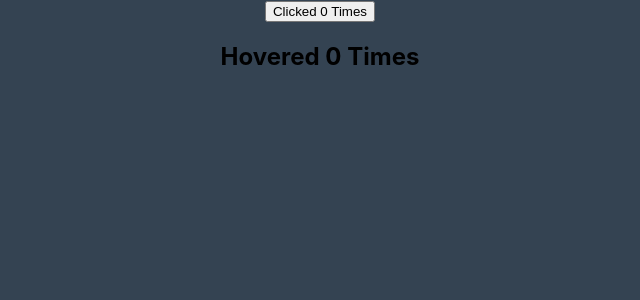
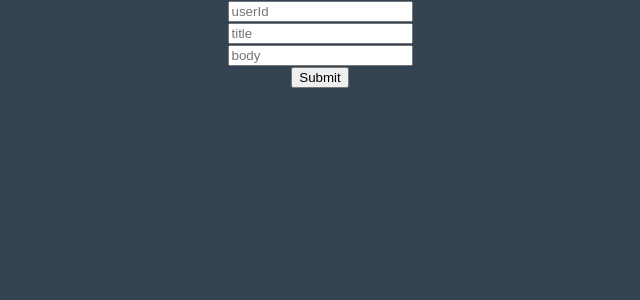
Before and after one commit to Anas07git/React-Practice, a React (Create React App) app: page / in a window 1280 px wide. Shown: the top 300 px of the page, without its empty margins (320-960 px from the left). Built offline with nearby package versions, Linux system fonts and the light colour scheme.

Commit message:
ContextAPI

```diff
--- a/package.json
+++ b/package.json
@@ -6,6 +6,7 @@
     "@testing-library/jest-dom": "^5.17.0",
     "@testing-library/react": "^13.4.0",
     "@testing-library/user-event": "^13.5.0",
+    "axios": "^1.6.2",
     "react": "^18.2.0",
     "react-dom": "^18.2.0",
     "react-scripts": "5.0.1",
@@ -14,7 +15,7 @@
   "scripts": {
     "start": "react-scripts start",
     "build": "react-scripts build",
-    "test":  "react-scripts test",
+    "test": "react-scripts test",
     "eject": "react-scripts eject"
   },
   "eslintConfig": {
--- a/src/App.js
+++ b/src/App.js
@@ -1,36 +1,40 @@
-import logo from './logo.svg';
-import './App.css';
-import Greet from './components/Greet';
-import Welcome from './components/Welcome';
-import { Jsx } from './components/Jsx';
-import WelcomeState from './components/WelcomeState';
-import Count from './components/Count';
-import FunClick from './components/FunClick';
-import ClassClick from './components/ClassClick';
-import EventBInd from './components/EventBInd';
-import ParentComp from './components/ParentComp';
-import CondtionalRender from './components/CondtionalRender';
-import Rough from './components/Rough';
-import NameList from './components/NameList';
-import Stylesheet from './components/Stylesheet';
-import Inline from './components/Inline';
-import './appStyle.css'
-import styles from './appStyle.module.css'
-import Form from './components/Form';
-import LifeCycleA from './components/LifeCycleA';
-import LifeCycleX from './components/LifeCycleX';
-import Fragment from './components/Fragment';
-import ParentClassComp from './components/ParentClassComp';
-import RefDemo from './components/RefDemo';
-import ParentRef from './components/ParentRef';
-import ForwardRefParent from './components/ForwardRefParent';
-import Portals from './components/Portals';
-import Hero from './components/Hero';
-import ClickCounter from './components/ClickCounter';
-import HoverCounter from './components/HoverCounter';
-import RenderCount from './components/RenderCount';
-import ClickCounterTwo from './components/ClickCounterTwo';
-import HoverCounterTwo from './components/HoverCounterTwo';
+import logo from "./logo.svg";
+import "./App.css";
+import Greet from "./components/Greet";
+import Welcome from "./components/Welcome";
+import { Jsx } from "./components/Jsx";
+import WelcomeState from "./components/WelcomeState";
+import Count from "./components/Count";
+import FunClick from "./components/FunClick";
+import ClassClick from "./components/ClassClick";
+import EventBInd from "./components/EventBInd";
+import ParentComp from "./components/ParentComp";
+import CondtionalRender from "./components/CondtionalRender";
+import Rough from "./components/Rough";
+import NameList from "./components/NameList";
+import Stylesheet from "./components/Stylesheet";
+import Inline from "./components/Inline";
+import "./appStyle.css";
+import styles from "./appStyle.module.css";
+import Form from "./components/Form";
+import LifeCycleA from "./components/LifeCycleA";
+import LifeCycleX from "./components/LifeCycleX";
+import Fragment from "./components/Fragment";
+import ParentClassComp from "./components/ParentClassComp";
+import RefDemo from "./components/RefDemo";
+import ParentRef from "./components/ParentRef";
+import ForwardRefParent from "./components/ForwardRefParent";
+import Portals from "./components/Portals";
+import Hero from "./components/Hero";
+import ClickCounter from "./components/ClickCounter";
+import HoverCounter from "./components/HoverCounter";
+import RenderCount from "./components/RenderCount";
+import ClickCounterTwo from "./components/ClickCounterTwo";
+import HoverCounterTwo from "./components/HoverCounterTwo";
+import ComponentA from "./components/ComponentA";
+import { UserProvider } from "./components/userContext";
+import PostList from "./components/PostList";
+import PostForm from "./components/PostForm";
 
 function App() {
   return (
@@ -66,16 +70,25 @@ function App() {
       {/* <Hero/> */}
       {/* <ClickCounter name="Anas"/> */}
       {/* <HoverCounter /> */}
-      <RenderCount render={(count,increment)=>
+
+      {/* <RenderCount >
+      { (count,increment)=>
       <ClickCounterTwo count={count} increment={increment}/>
-      }/>
-      <RenderCount render={(count,increment)=>
+      }
+      </RenderCount>
+
+      <RenderCount >
+      { (count,increment)=>
       <HoverCounterTwo count={count} increment={increment}/>
-      }/>
+      }
+      </RenderCount> */}
 
+      {/* <UserProvider value="Anas">
+        <ComponentA />
+      </UserProvider> */}
 
-
-
+      {/* <PostList/> */}
+      <PostForm/>
     </div>
   );
 }
--- /dev/null
+++ b/src/components/ComponentA.js
@@ -0,0 +1,13 @@
+import React from 'react'
+import ComponentB from './ComponentB'
+
+function ComponentA() {
+    console.log("A")
+  return (
+    <div>
+       <ComponentB/>
+    </div>
+  )
+}
+
+export default ComponentA
--- /dev/null
+++ b/src/components/ComponentB.js
@@ -0,0 +1,17 @@
+import React,{Component} from 'react'
+import ComponentC from './ComponentC'
+import UserContext from './userContext'
+
+class ComponentB extends Component{
+    render(){
+        return(
+            <div>
+           ComponentB context {this.contextType}
+           <ComponentC/>
+
+            </div>
+        )
+    }
+}
+ComponentB.contextType=UserContext
+export default ComponentB
--- /dev/null
+++ b/src/components/ComponentC.js
@@ -0,0 +1,19 @@
+import React from 'react'
+import { UserConsumer } from './userContext'
+
+function ComponentC() {
+    console.log("C")
+
+  return (
+    <div>
+        <UserConsumer>
+            {
+                (name)=> <h2>{name}</h2>
+            }
+        </UserConsumer>
+
+    </div>
+  )
+}
+
+export default ComponentC
--- /dev/null
+++ b/src/components/PostForm.js
@@ -0,0 +1,50 @@
+import React, { Component } from 'react'
+import axios from 'axios'
+
+
+ class PostForm extends Component {
+    constructor(props) {
+      super(props)
+
+      this.state = {
+         userId:"",
+         title:"",
+         body:""
+      }
+    }
+
+    changeHandler=(e)=>{
+        this.setState({[e.target.name]:e.target.value})
+    }
+    submitHandler=(e)=>{
+        e.preventDefault()
+        console.log(this.state)
+        axios.post("https://jsonplaceholder.typicode.com/posts",this.state)
+        .then(res=>console.log(res))
+        .catch(err=>console.log(err))
+
+    }
+  render() {
+    const{userId,title,body}=this.state
+    return (
+      <div>
+
+        <form onSubmit={this.submitHandler}>
+          <div>
+            <input type='text' placeholder='userId' name='userId' value={userId} onChange={this.changeHandler}/>
+          </div>
+          <div>
+            <input type='text' placeholder='title' name='title' value={title} onChange={this.changeHandler}/>
+          </div>
+          <div>
+            <input type='text' placeholder='body' name='body' value={body} onChange={this.changeHandler}/>
+          </div>
+          <button type='submit'>Submit</button>
+        </form>
+
+      </div>
+    )
+  }
+}
+
+export default PostForm
--- /dev/null
+++ b/src/components/PostList.js
@@ -0,0 +1,39 @@
+import React, { Component } from 'react'
+import axios from 'axios'
+
+ class PostList extends Component {
+    constructor(props) {
+      super(props)
+
+      this.state = {
+         posts:[],
+         err:''
+      }
+    }
+    componentDidMount(){
+        axios.get("https://jsonplaceholder.typicode.com/posts")
+        .then((res)=>{
+            this.setState({posts:res.data})
+        })
+        .catch((err)=>{
+            console.log(err)
+            this.setState({err:"Caught an Error"})
+        })
+    }
+
+  render() {
+    const{posts,err}=this.state
+    return (
+      <div>
+        List of Titles:
+        {
+            posts.length ? posts.map(post => <li key={post.id}>{post.title}</li>):null
+        }
+        {err}
+
+      </div>
+    )
+  }
+}
+
+export default PostList
--- a/src/components/RenderCount.js
+++ b/src/components/RenderCount.js
@@ -17,7 +17,7 @@ import React, { Component } from 'react'
   render() {
     return (
       <div>
-        {this.props.render(this.state.count,this.incrementCount)}
+        {this.props.children(this.state.count,this.incrementCount)}
       </div>
     )
   }
--- /dev/null
+++ b/src/components/userContext.js
@@ -0,0 +1,9 @@
+import React from "react";
+
+const UserContext=React.createContext("Default Value")
+
+const UserProvider= UserContext.Provider
+const UserConsumer= UserContext.Consumer
+
+export {UserProvider,UserConsumer}
+export default UserContext
```
Also changed, not shown: 1 other file (tests, documents, lock files or other folders).
